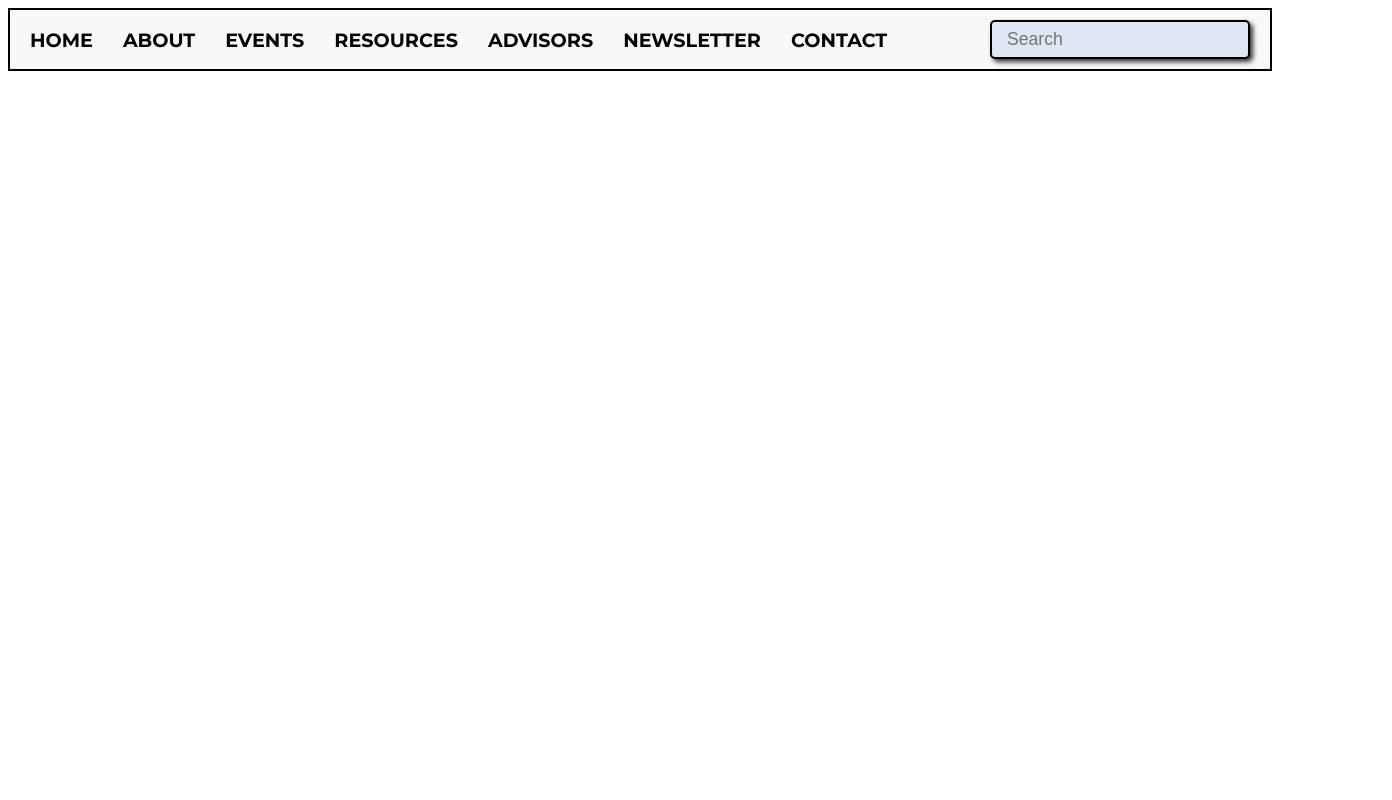
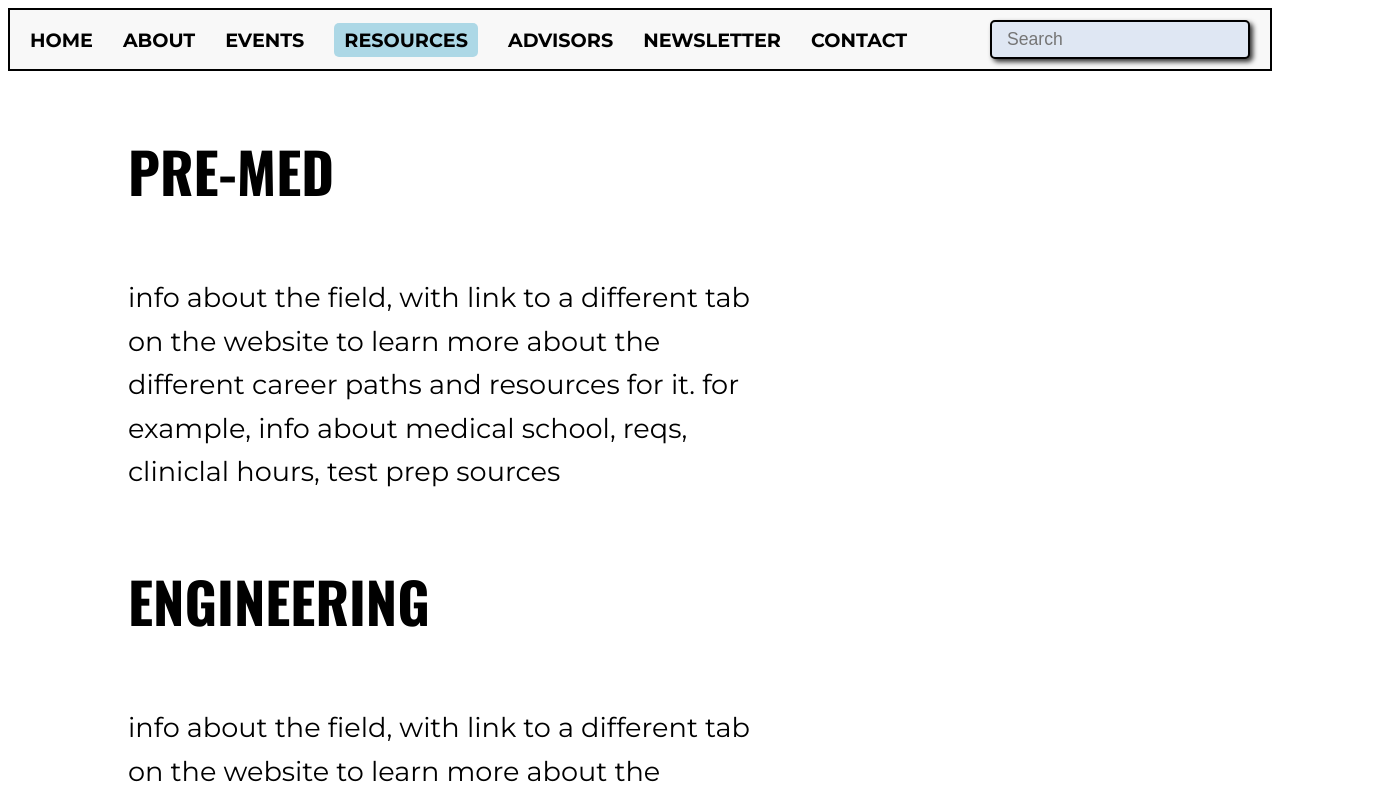
Before and after one commit to Zahraa222/know-web, a Vue app: page /resources in a window 1280 px wide. Shown: the top 800 px of the page, 1392 px wide, since content can reach past the window. Built offline with nearby package versions, Linux system fonts and the light colour scheme.

Commit message:
Resources page complete and added comments

```diff
--- a/src/App.vue
+++ b/src/App.vue
@@ -1,4 +1,3 @@
-<!--This is the Home page-->
 <template>
   <div id="app">
     <NavBar />
--- a/src/router.js
+++ b/src/router.js
@@ -1,18 +1,35 @@
+// Import necessary modules from Vue Router for navigation
 import { createRouter, createWebHistory } from "vue-router";
+
+// Import the views (pages) for the router to connect to
+// These components represent different pages in your website
 import HomePage from "./views/HomePage.vue";
 import AboutPage from "./views/AboutPage.vue";
+import ResourcesPage from "./views/ResourcesPage.vue";
 
+// Define the routes array
+// Each route object in this array represents a path in the website
 const routes = [
   {
+    // Route for the homepage ('/')
     path: "/",
     name: "HomePage",
     component: HomePage,
   },
   {
+    // Route for the About page ('/about')
     path: "/about",
     name: "AboutPage",
     component: AboutPage,
   },
+  {
+    // Route for the Resources page ('/resources')
+    path:"/resources",
+    name: "ResourcesPage",
+    component: ResourcesPage,
+  },
+
+  // Add future routes here for other pages if needed
 ];
 
 const router = createRouter({
--- a/src/views/AboutPage.vue
+++ b/src/views/AboutPage.vue
@@ -51,6 +51,7 @@
         </p>
 
         <!-- Button to check programs -->
+         <!-- Note to self: Must fix the navigation for the button-->
         <button class="button" @click="handleClick">
           Check out our programs
         </button>
@@ -88,7 +89,7 @@ export default {
 </script>
 
 <style>
-/* Sets a vertical layout for About Page */
+/* Sets a vertical layout for the About Page */
 #about {
   display: flex;
   flex-direction: column;
--- /dev/null
+++ b/src/views/ResourcesPage.vue
@@ -0,0 +1,63 @@
+<template>
+    <div id ="resources">
+
+      <!-- Main Section that holds the different fields like Pre-Med, Engineering, etc. -->
+      <div class = "main-section">
+
+        <!-- Pre-Med section, add the navigation to the appropriate page in the router link comment -->
+      <h1>PRE-MED</h1>
+      <p>info about the field, with <!--<router-link to="/resources/pre-med"></router-link-->link to a different tab on the website
+        to learn more about the different career paths and resources for it.
+        for example, info about medical school, reqs, cliniclal hours, test prep sources </p>
+
+        <!-- Engineering section, add the navigation to the appropriate page in the router link comment-->
+        <h1>ENGINEERING</h1>
+        <p>info about the field, with <!--<router-link to="/resources/pre-med"></router-link--> link to a different tab on the website to learn more about the
+          different engineering. Internship links, resume checkers, projects tutorials.
+          helpful websites like codedex, github repos, etc </p>
+
+        <!-- Additional fields can be added here for more career paths. -->
+        <h1>ETC FOR ALL MAJOR FIELDS</h1>
+      </div>
+      </div>
+  </template>
+
+  <script>
+  export default {
+    name: "ResourcesPage",
+  };
+  </script>
+
+  <style scoped>
+
+  /* Sets a vertical layout for the Resources Page */
+  #resources {
+  display: grid;
+  flex-direction: column;
+  justify-content: flex-start;
+  width: 100%;
+  padding: 20px;
+}
+
+.main-section {
+  display:grid;
+  flex-direction: column;
+  width: 100%;
+  margin-left: 100px;
+  text-align: left;
+}
+
+  h1{
+    font-family: 'Oswald', sans-serif;
+    font-size: 3.5rem;
+    color: black;
+  }
+
+  p {
+    font-family: "Montserrat", sans-serif;
+    font-size: 1.7rem;
+    width: 50%;
+    line-height: 1.6;
+    color: #000;
+  }
+  </style>
```
Also changed, not shown: src/views/HomePage.vue (+11 -0 lines).
